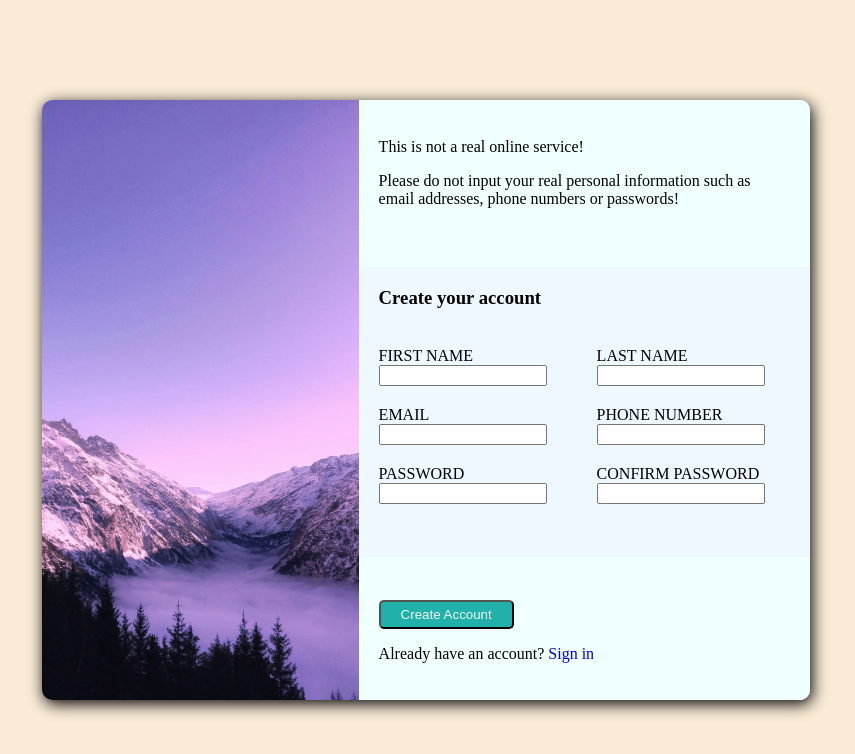
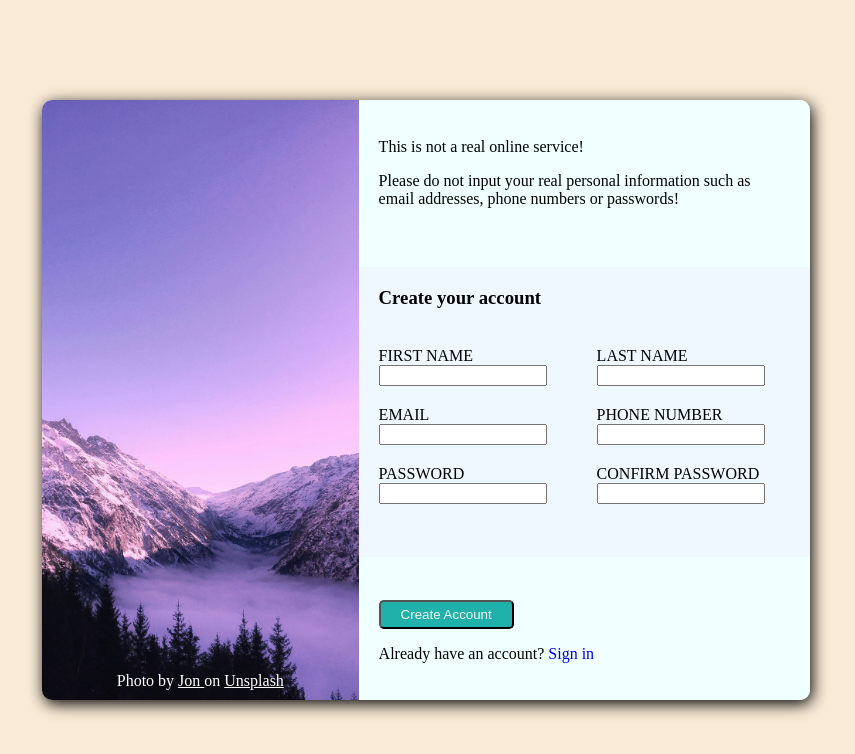
Before and after one commit to lucasbpaiva/sign-up-form, a plain HTML site: page index.html in a window 1280 px wide. Shown: the whole page, without its empty margins (214-1069 px from the left). Drawn offline with Linux system fonts and the light colour scheme.

Commit message:
put credits on image

```diff
--- a/index.html
+++ b/index.html
@@ -12,7 +12,16 @@
             <div class="left">
                 <!-- <h1 class="logo">ODIN</h1> -->
                 <img src="background.jpg" alt="mountains">
-                <!-- Photo by Jon on Unsplash -->
+                <p class="photo-credits">
+                    Photo by
+                    <a href="https://unsplash.com/@j_mk18?utm_content=creditCopyText&utm_medium=referral&utm_source=unsplash" class="credits-link">
+                        Jon
+                    </a>
+                     on
+                    <a href="https://unsplash.com/photos/landscape-photography-of-mountains-r8AFUpRp0J0?utm_content=creditCopyText&utm_medium=referral&utm_source=unsplash" class="credits-link">
+                        Unsplash
+                    </a>
+                </p>
             </div>
             <div class="right">
                 <div class="initial-message">
--- a/style.css
+++ b/style.css
@@ -21,9 +21,25 @@ body {
     border-radius: 10px;
 }
 
+.left{
+    position: relative;
+    text-align: center;
+}
+
 img {
     max-height: 600px;
     border-radius: 10px 0px 0px 10px;
+}
+
+.photo-credits {
+    color: white;
+    position: absolute;
+    bottom: 10px;
+
+    /* center element horizontally, with p element the container must have "text-align: center;" as well */
+    left: 0;
+    right: 0;
+    margin: 0 auto;
 }
 
 .right {
@@ -84,8 +100,17 @@ button {
     background-color: lightseagreen;
 }
 
-a {
+button:hover {
+    cursor: pointer;
+}
+
+a:not(.credits-link) {
     text-decoration: none;
+}
+
+.credits-link:link,
+.credits-link:visited {
+    color: white;
 }
 
 .warning {
```
